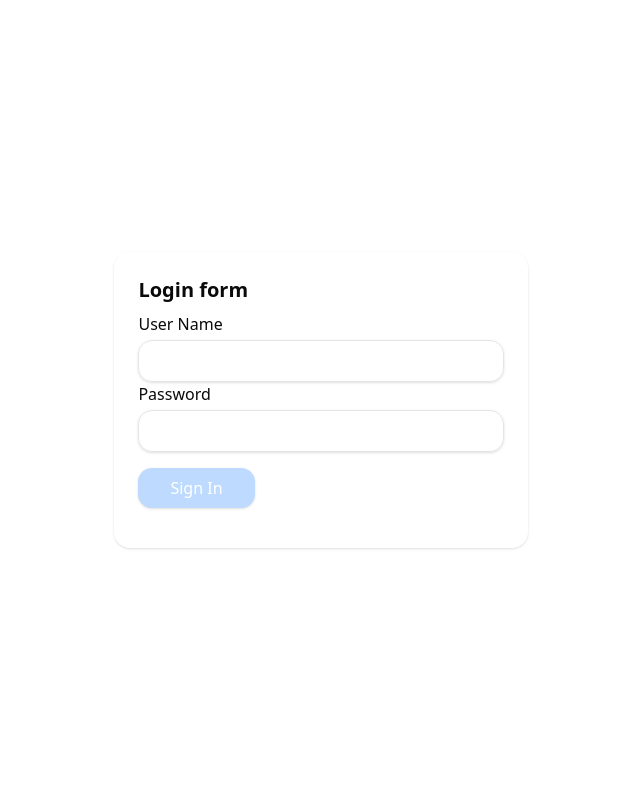
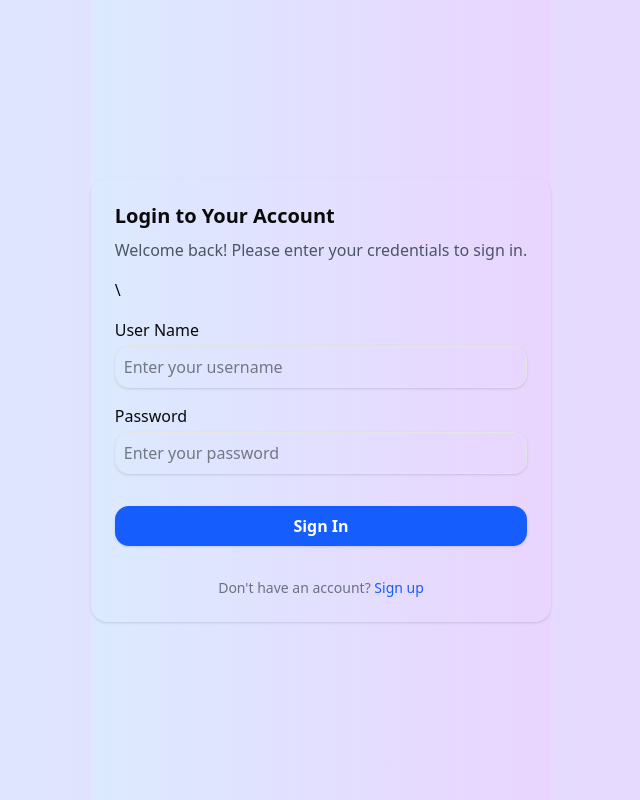
Before and after one commit to Arrjoon/ChatAapplication, a Next.js app in the folder frontend/: page /sign-in in a window 1280 px wide. Shown: the whole page, without its empty margins (319-959 px from the left). Built offline with nearby package versions, Linux system fonts and the light colour scheme.

Commit message:
feat:impleted react hook for login

```diff
--- a/frontend/package.json
+++ b/frontend/package.json
@@ -20,6 +20,7 @@
     "next": "16.0.1",
     "react": "19.2.0",
     "react-dom": "19.2.0",
+    "react-hook-form": "^7.66.1",
     "tailwind-merge": "^3.3.1"
   },
   "devDependencies": {
--- a/frontend/src/app/(auth)/sign-in/page.tsx
+++ b/frontend/src/app/(auth)/sign-in/page.tsx
@@ -1,9 +1,9 @@
-import { SignInView } from "@/modules/auth/views/sign-in-view"
+import { SignInView } from "@/modules/auth/views/sign-in-view";
 
 export default function LoginPage() {
   return (
-    <div className="flex w-full justify-center items-center ">
-      <SignInView/>
+    <div className="min-h-screen flex justify-center items-center bg-gradient-to-r from-blue-100 to-purple-200">
+      <SignInView />
     </div>
-  )
+  );
 }
--- a/frontend/src/modules/auth/views/sign-in-view.tsx
+++ b/frontend/src/modules/auth/views/sign-in-view.tsx
@@ -1,22 +1,57 @@
+"use client";
+import { Button } from "@/components/ui/Button";
+import { Card, CardTitle, CardDescribtion } from "@/components/ui/Card";
+import { Input } from "@/components/ui/Input";
+import { Label } from "@/components/ui/label";
+import { Separator } from "@radix-ui/react-separator";
+import { Controller, useForm } from "react-hook-form";
 
-import { Button } from "@/components/ui/Button"
-import { Card, CardTitle } from "@/components/ui/Card"
-import { Input } from "@/components/ui/Input"
-import { Label } from "@/components/ui/label"
-import { Separator } from "@radix-ui/react-separator"
+export const SignInView = () => {
 
-export  const SignInView =()=>{
-    //  function
+   const { control, handleSubmit } = useForm({
+        defaultValues: {
+        username: '',
+        select: {}
+        }
+    });
+  return (
+    <div className="flex items-center justify-center min-h-screen bg-gradient-to-r from-blue-100 to-purple-200">
+      <Card className="w-full max-w-md p-8">
+        <CardTitle>Login to Your Account</CardTitle>
+        <CardDescribtion>
+          Welcome back! Please enter your credentials to sign in.
+        </CardDescribtion>
+        <Separator className="my-4" />
+        <form className="flex flex-col gap-4">\
+            <Controller
+                name="username"
+                control = {control}
+                rules={{required:"Username is required"}}
+                render={({field,fieldState }) =>(
+                    <div>
+                        <Label>User Name</Label>
+                        <Input {...field} placeholder="Enter your username" />
+                         {fieldState.error && (
+                            <p className="text-red-500 text-sm">{fieldState.error.message}</p>
+                            )}
+                    </div>
+                )}
+            />
 
-    return(
-        <Card>
-            <CardTitle>Login form </CardTitle>
-            <Separator/>
-            <Label>User Name </Label>
-            <Input></Input>
-            <Label >Password</Label>
-            <Input></Input>
-            <Button>Sign In</Button>
-        </Card>
-    )
-}
+            <div >
+                <Label>Password</Label>
+                <Input type="password" placeholder="Enter your password" />
+            </div>
+
+            <Button className="w-full bg-blue-600 hover:bg-blue-700 text-white font-semibold">
+            Sign In
+            </Button>
+        </form>
+
+        <p className="mt-4 text-center text-gray-500 text-sm">
+          Don't have an account? <a href="#" className="text-blue-600 hover:underline">Sign up</a>
+        </p>
+      </Card>
+    </div>
+  );
+};
```
Also changed, not shown: 1 other file (tests, documents, lock files or other folders).
